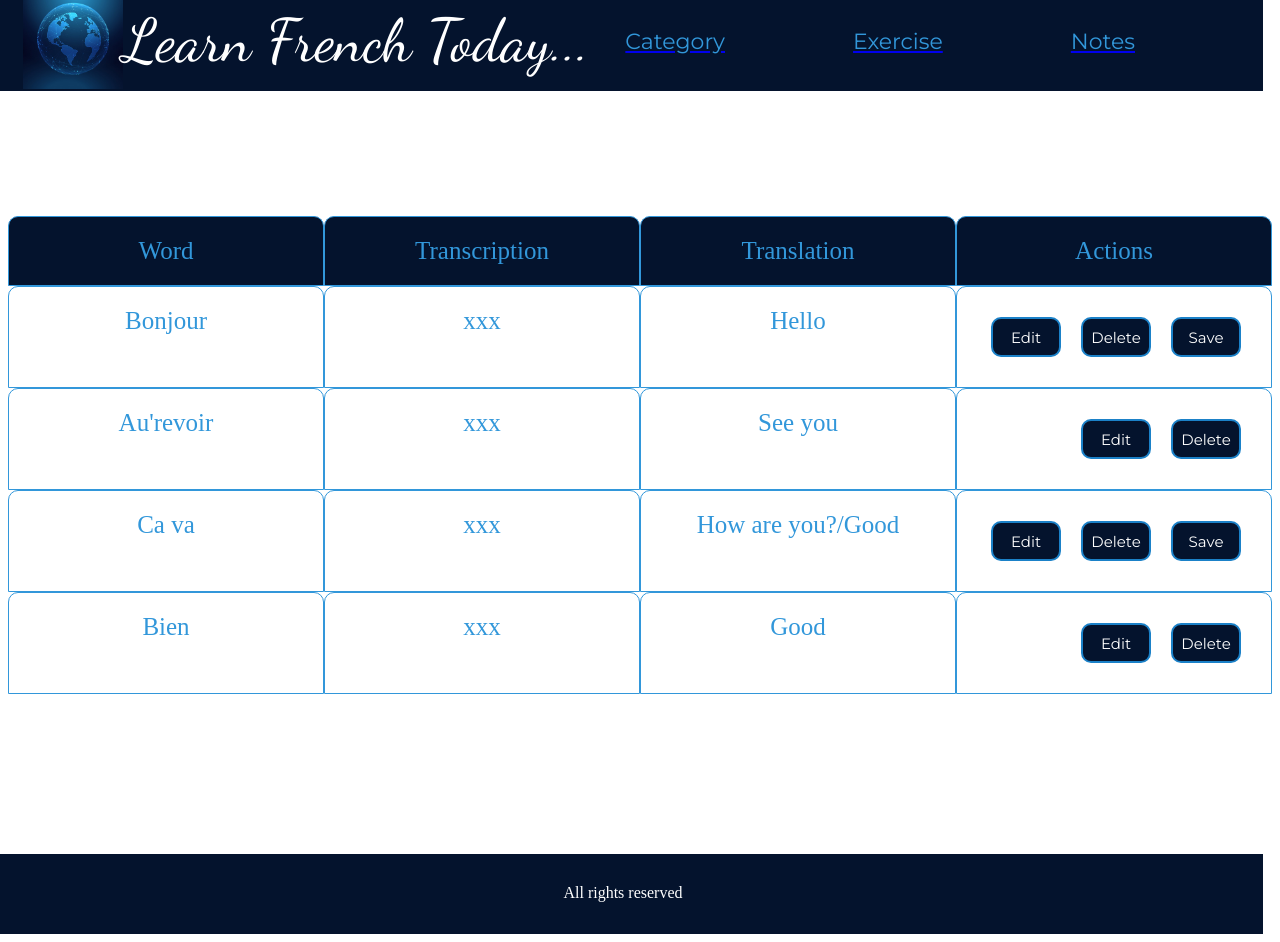
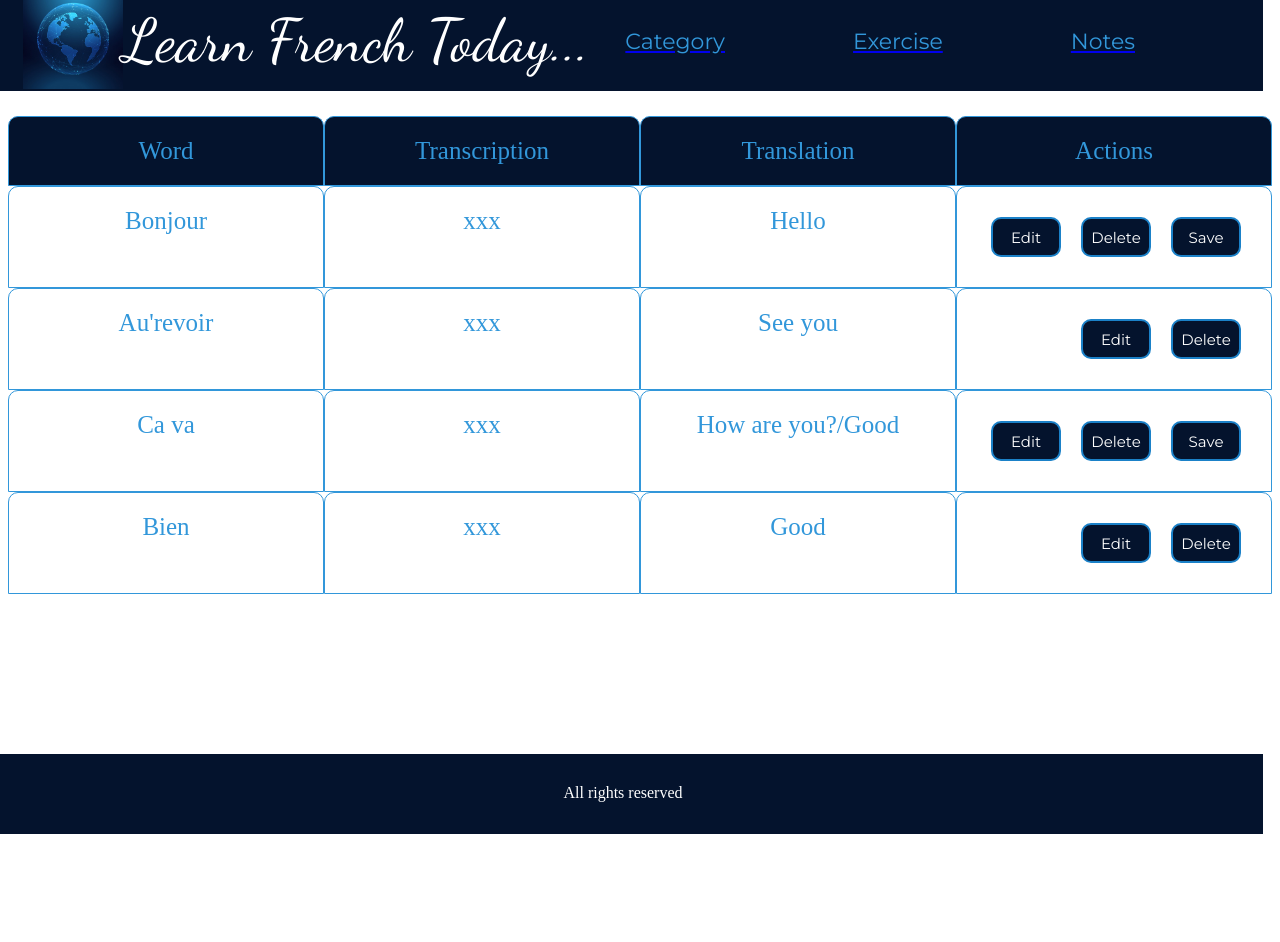
Before and after one commit to KateM3d/words, a React (Create React App) app in the folder words/: page /notes in a window 1280 px wide. After the commit the page ends 842 px from the top, so only its background shows below. Built offline with nearby package versions, Linux system fonts and the light colour scheme.

Commit message:
fixed table

```diff
--- a/words/src/components/Table/Table.scss
+++ b/words/src/components/Table/Table.scss
@@ -2,7 +2,7 @@ $fontFamily:'Montserrat',
 sans-serif;
 $fontColor: #3297da;
 .containerTable {
-    margin-top: 150px;
+    margin-top: 50px;
 }
 
 .table {
@@ -43,7 +43,7 @@ $fontColor: #3297da;
     background-color: #fff;
     &Btn {
         display: flex;
-        flex-direction: row;
+        flex-flow: row wrap;
         justify-content: flex-end;
     }
 }
```
